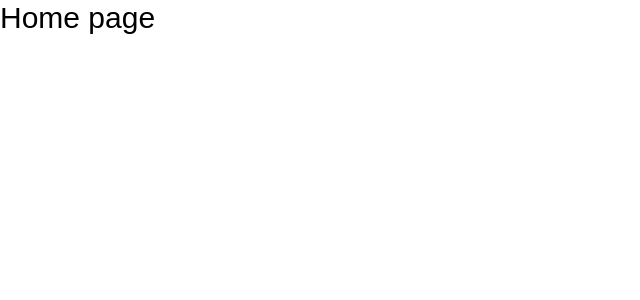
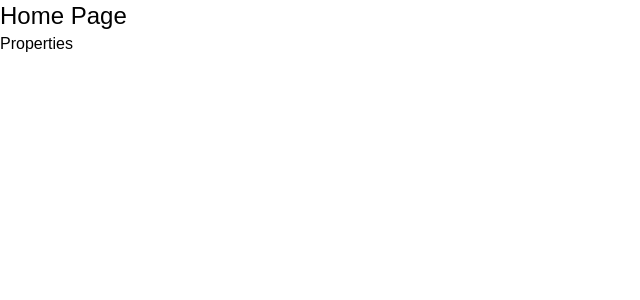
Before and after one commit to azimitina/Property-Platform, a Next.js app: page / in a window 1280 px wide. Shown: the top 300 px of the page, without its empty margins (0-640 px from the left). Built offline with nearby package versions, Linux system fonts and the light colour scheme.

Commit message:
Add some initial pages

```diff
--- a/app/page.jsx
+++ b/app/page.jsx
@@ -1,5 +1,20 @@
+import Link from "next/link";
+
 const HomePage = () => {
-  return <div className="text-3xl">Home page</div>;
+  console.log("Hey there");
+  return (
+    <div>
+      <h1 className="text-2xl">Home Page</h1>
+      <Link
+        href={{
+          pathname: "/properties",
+          query: { filter: "all" },
+        }}
+      >
+        Properties
+      </Link>
+    </div>
+  );
 };
 
 export default HomePage;
--- /dev/null
+++ b/app/properties/[id]/page.jsx
@@ -0,0 +1,5 @@
+const PropertyPage = ({ params }) => {
+  return <div>PropertyPage {params.id}</div>;
+};
+
+export default PropertyPage;
--- /dev/null
+++ b/app/properties/add/page.jsx
@@ -0,0 +1,5 @@
+const PropertyAddPage = () => {
+  return <div>PropertyAddPage</div>;
+};
+
+export default PropertyAddPage;
--- /dev/null
+++ b/app/properties/page.jsx
@@ -0,0 +1,5 @@
+const PropertiesPage = () => {
+  return <div>PropertiesPage</div>;
+};
+
+export default PropertiesPage;
```
